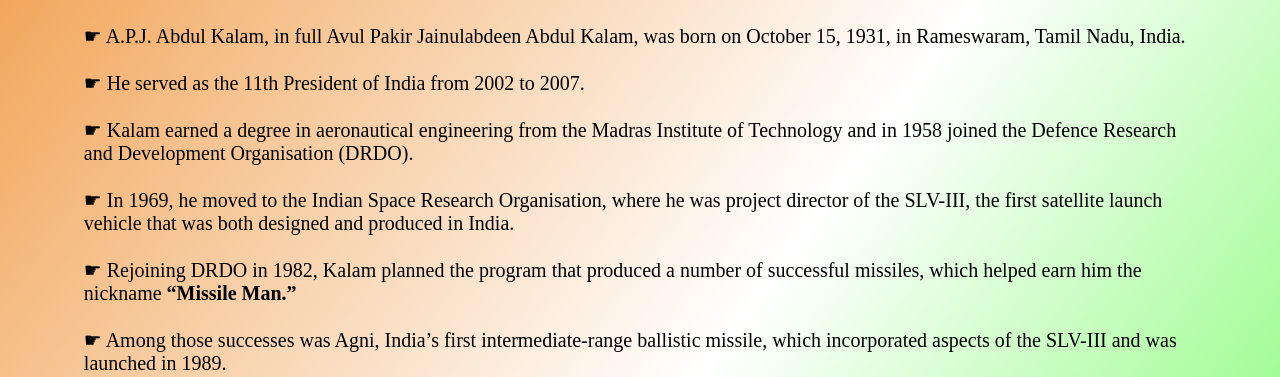
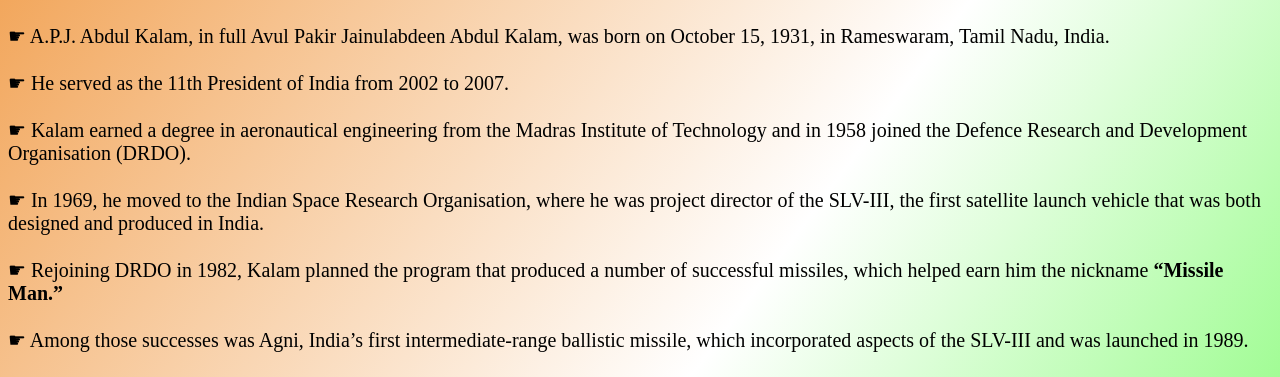
Before and after one commit to Surajjberaa/Tribute-Webpage, a plain HTML site: page index.html in a window 1280 px wide. Shown: the part 416-793 px from the top of the page. Drawn offline with Linux system fonts and the light colour scheme.

Commit message:
Update styles.css

```diff
--- a/styles.css
+++ b/styles.css
@@ -13,7 +13,7 @@ body{
     margin: 10px auto;
   }
   #tribute-info{
-    margin: 40px 6% 20px 6%;
+    margin: 40px 0 20px 0;
     font-size: 20px
   }
   .footer{
```
